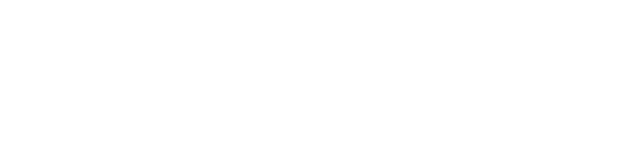
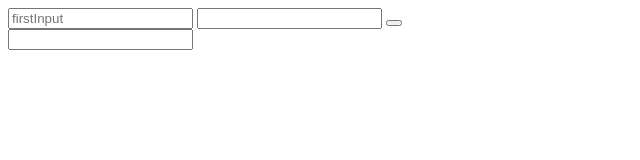
Before and after one commit to jayantb20/Calculator, a plain HTML site: page index.html in a window 1280 px wide. Shown: the whole page, without its empty margins (0-640 px from the left). Drawn offline with Linux system fonts and the light colour scheme.

Commit message:
added from to index.html,2 inputs and 1 submit button

```diff
--- a/calculator.js
+++ b/calculator.js
@@ -3,7 +3,7 @@ const express = require("express");
 const app = express();
 
 app.get('/', (req,res) => {
-  res.send("<ul><li>first</li><li>second</li></ul>")
+  res.send("")
 });
 
 
--- a/index.html
+++ b/index.html
@@ -3,8 +3,15 @@
   <head>
     <meta charset="utf-8">
     <title>calculator</title>
+
   </head>
   <body>
+    <form action="/" method="post">
+      <input type="number" name="n1" placeholder="firstInput">
+      <input type="number" name="n2" value="secondInput">
+      <button type="submit" name="Calculate"></button>
 
+    </form>
+    <input type="text" name="" value="">
   </body>
 </html>
```
